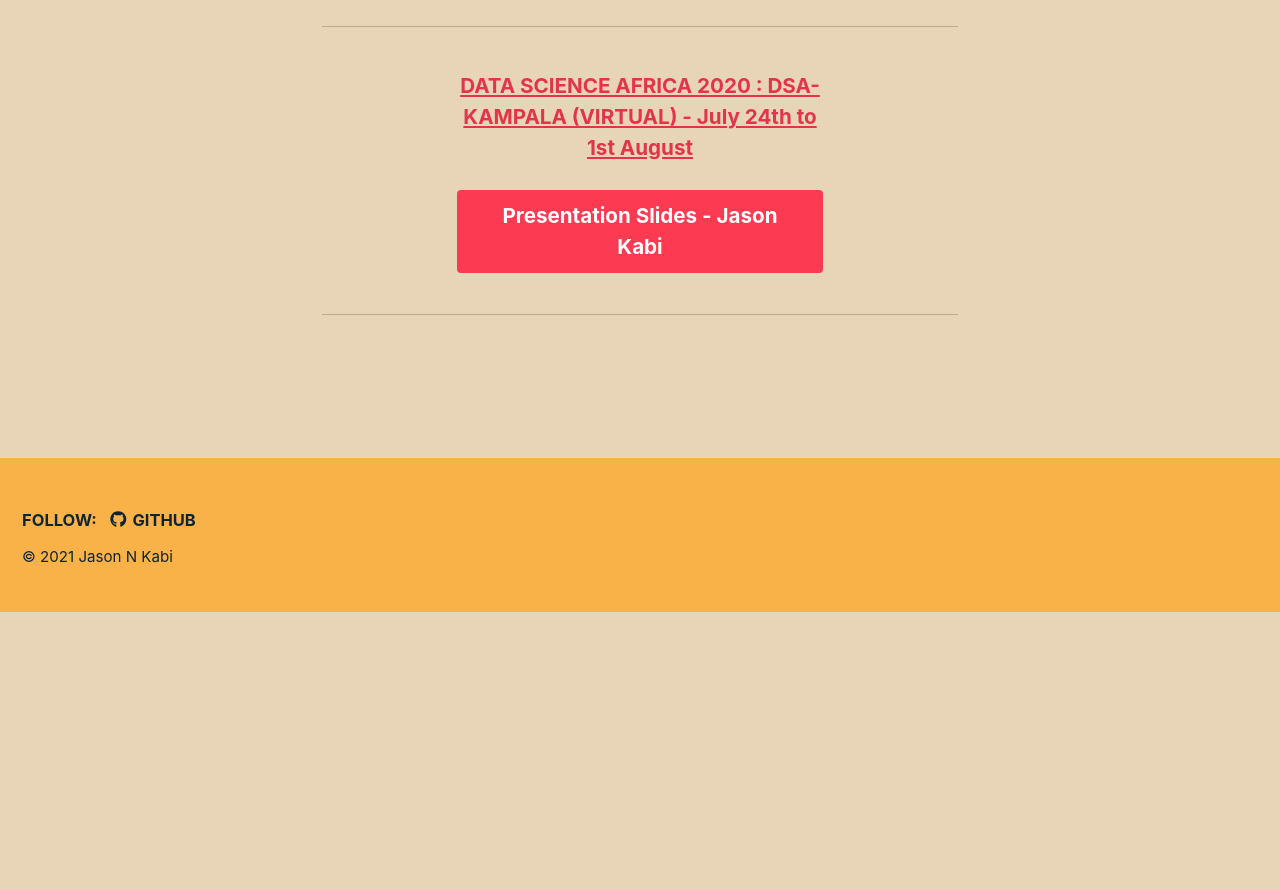
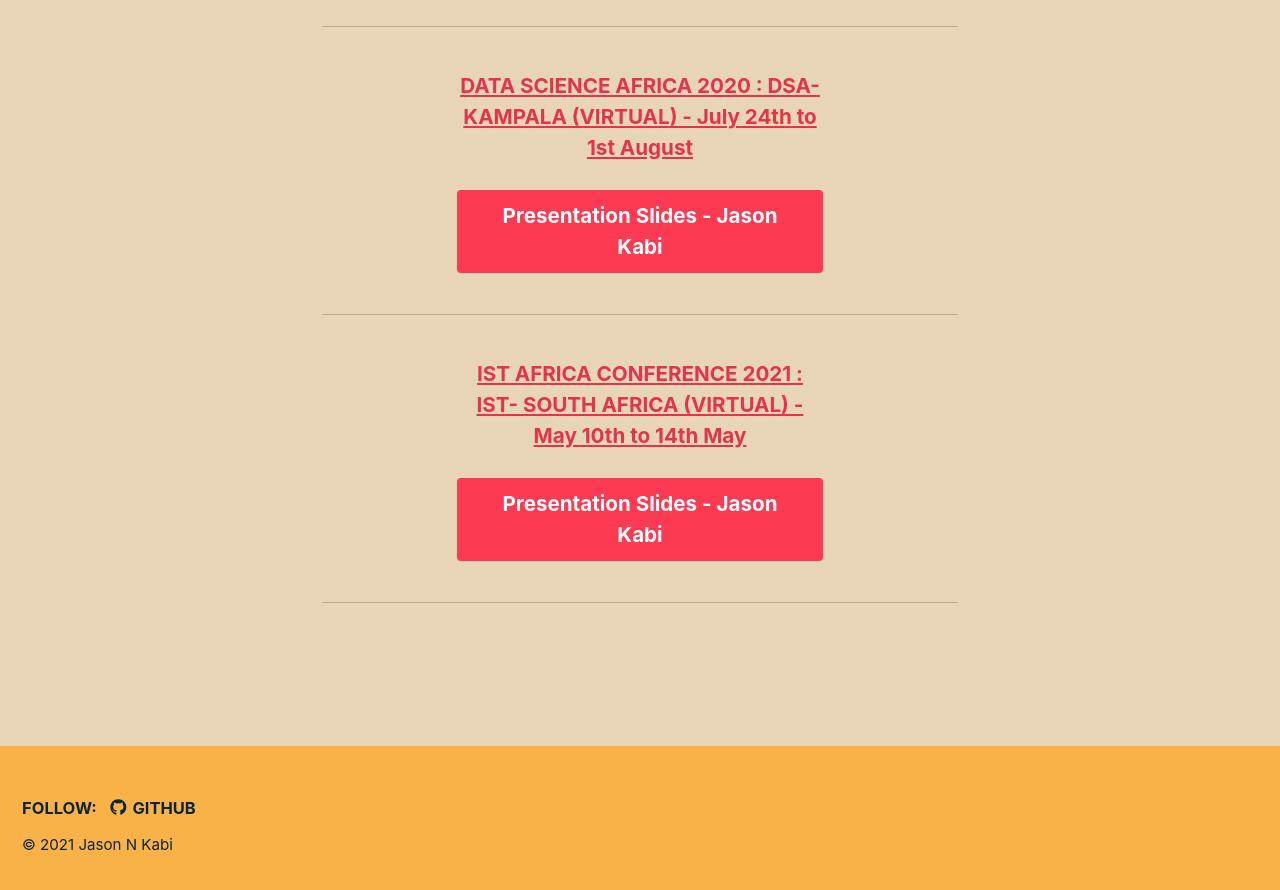
Before and after one commit to kabi23/kabi23.github.io, a Jekyll site: the page built from _pages/events.md, in a window 1280 px wide and 900 px high, scrolled down 630 px. Shown: the top 890 px of the window. Built offline with Jekyll 4.4.1, drawn with Linux system fonts in a browser that asks for light colours; nearby versions of some CDN libraries; before the commit the page ends 1242 px from its top, so only the background shows below that.

Commit message:
ist africa

```diff
--- a/_pages/events.md
+++ b/_pages/events.md
@@ -12,8 +12,13 @@ kam:
     url: "https://docs.google.com/presentation/d/1KRQyyzya6kc8fXRaZgo9leJO6WkU8bqwVyozSUMBxLU/edit?usp=sharing"
     btn_label: "Presentation Slides - Jason Kabi "
     btn_class: "btn--primary"
-
+kam2:
+  - excerpt: '**[IST AFRICA CONFERENCE 2021 : IST- SOUTH AFRICA (VIRTUAL) - May 10th to 14th May](http://www.ist-africa.org/Conference2021/)**'
+    url: "https://kabi23.github.io/assets/docs/ist.pdf"
+    btn_label: "Presentation Slides - Jason Kabi "
+    btn_class: "btn--primary"
 
 ---
 {% include feature_row id="intro" type="center" %}
 {% include feature_row id="kam" type="center" %}
+{% include feature_row id="kam2" type="center" %}
```
Also changed, not shown: 1 other file.
